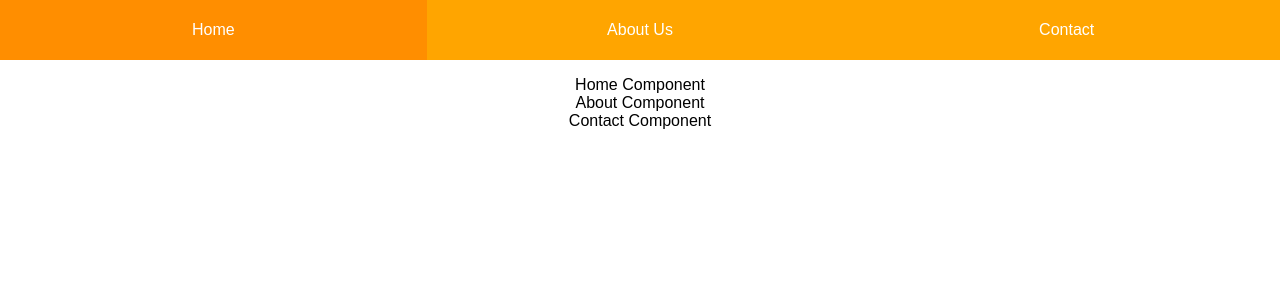
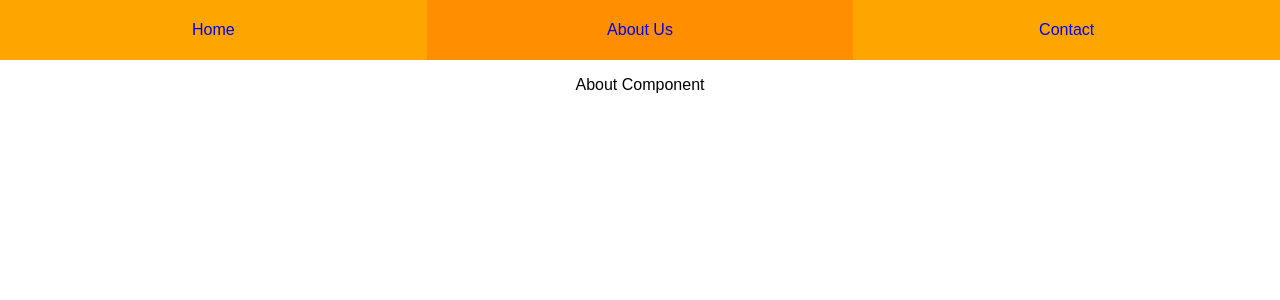
Before and after one commit to pesto-students/batch-9-exercises, a React (Create React App) app in the folder setup-router/: page /about in a window 1280 px wide. Shown: the top 300 px of the page. Built offline with nearby package versions, Linux system fonts and the light colour scheme; the HTML template or start-up script is replaced by a standard one.

Commit message:
solve: react router

```diff
--- a/setup-router/package.json
+++ b/setup-router/package.json
@@ -7,7 +7,8 @@
   },
   "dependencies": {
     "react": "^16.3.2",
-    "react-dom": "^16.3.2",
+    "react-dom": "^16.8.6",
+    "react-router-dom": "^5.0.1",
     "react-scripts": "1.1.4"
   },
   "devDependencies": {
--- a/setup-router/src/App.js
+++ b/setup-router/src/App.js
@@ -1,21 +1,30 @@
-import React, { Component, Fragment } from 'react';
+import React, { Component } from 'react';
 
 import Navbar from './components/Navbar';
 import Home from './components/Home';
 import About from './components/About';
 import Contact from './components/Contact';
+import NotFound from './components/NotFound';
+
+import { Route, BrowserRouter as Router, Switch } from "react-router-dom";
 
 import './styles/App.css';
 
 class App extends Component {
   render() {
     return (
-      <Fragment>
-        <Navbar />
-        <Home />
-        <About />
-        <Contact />
-      </Fragment>
+      <Router>
+        <div>
+          <Navbar />
+          <Switch>
+            <Route exact path="/" component={Home} />
+            <Route path="/home" component={Home} />
+            <Route path="/contact" component={Contact} />
+            <Route path="/about" component={About} />
+            <Route component={NotFound} />
+          </Switch>
+        </div>
+      </Router>
     );
   }
 }
--- a/setup-router/src/components/Navbar.js
+++ b/setup-router/src/components/Navbar.js
@@ -1,4 +1,6 @@
 import React, { Component } from 'react';
+
+import { NavLink } from "react-router-dom";
 
 import '../styles/App.css';
 
@@ -6,9 +8,15 @@ export default class Navbar extends Component {
   render() {
     return (
       <ul className="nav">
-        <li className="active">Home</li>
-        <li>About Us</li>
-        <li>Contact</li>
+        <li>
+          <NavLink to="/home">Home</NavLink>
+        </li>
+        <li>
+          <NavLink to="/about">About Us</NavLink>
+        </li>
+        <li>
+          <NavLink to="/contact">Contact</NavLink>
+        </li>
       </ul>
     );
   }
--- /dev/null
+++ b/setup-router/src/components/NotFound.js
@@ -0,0 +1,11 @@
+import React, { Component } from 'react';
+
+export default class NotFound extends Component {
+    render() {
+        return (
+            <div>
+                404 - Not Found
+      </div>
+        );
+    }
+}
--- a/setup-router/src/index.js
+++ b/setup-router/src/index.js
@@ -2,6 +2,7 @@ import React from 'react';
 import ReactDOM from 'react-dom';
 
 import App from './App';
+
 import registerServiceWorker from './registerServiceWorker';
 
 ReactDOM.render(
--- a/setup-router/src/styles/App.css
+++ b/setup-router/src/styles/App.css
@@ -24,6 +24,10 @@ body {
   justify-content: center;
 }
 
+.nav li a{
+  text-decoration: none;
+}
+
 .active {
   background-color: #ff8e00;
   height: 100%;
```
Also changed, not shown: 1 other file (tests, documents, lock files or other folders).
